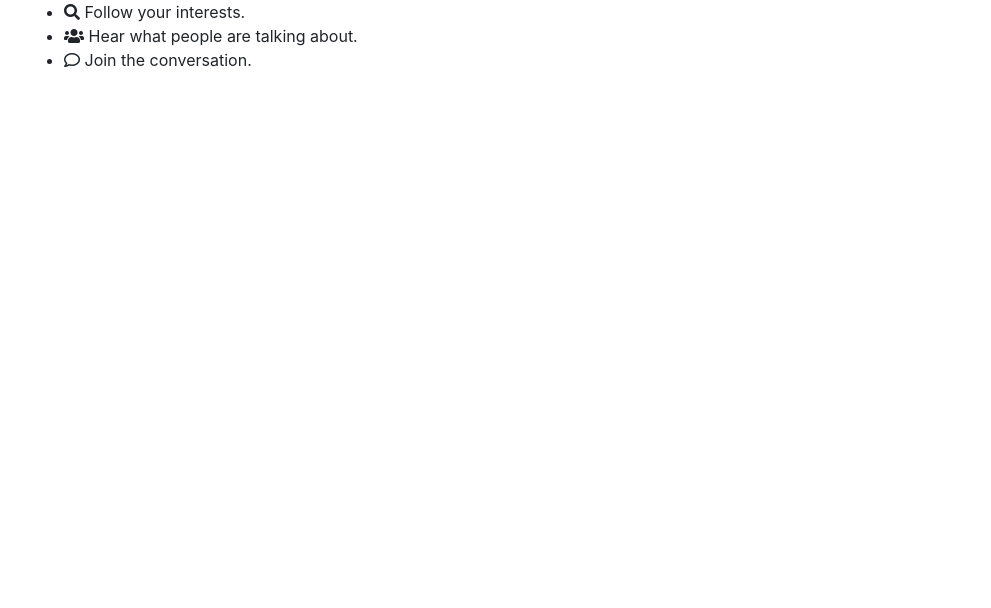
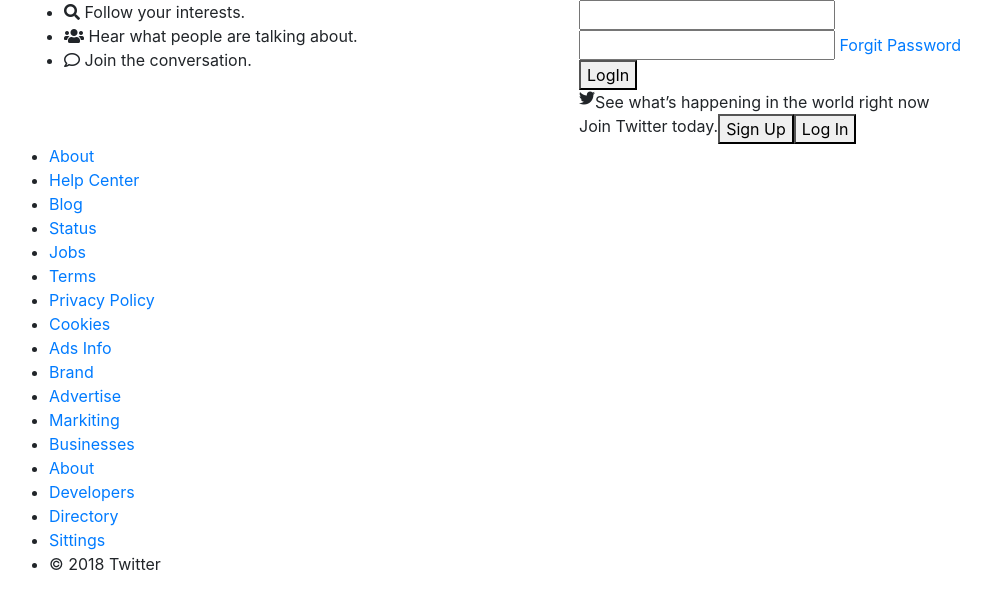
Before and after one commit to Alinabulsi/twitter-clone, a plain HTML site: page index.html in a window 1280 px wide. Shown: the whole page, without its empty margins (61-1052 px from the left). Drawn offline with nearby package versions, Linux system fonts and the light colour scheme.

Commit message:
add Html Structre code

```diff
--- a/index.html
+++ b/index.html
@@ -1,15 +1,19 @@
 <!DOCTYPE html>
 <html lang="en">
+
 <head>
     <meta charset="UTF-8">
     <meta name="viewport" content="width=device-width, initial-scale=1.0">
     <meta http-equiv="X-UA-Compatible" content="ie=edge">
-    <link rel="stylesheet" href="https://stackpath.bootstrapcdn.com/bootstrap/4.1.2/css/bootstrap.min.css" integrity="sha384-Smlep5jCw/wG7hdkwQ/Z5nLIefveQRIY9nfy6xoR1uRYBtpZgI6339F5dgvm/e9B" crossorigin="anonymous">
-    <link rel="stylesheet" href="https://use.fontawesome.com/releases/v5.1.1/css/all.css" integrity="sha384-O8whS3fhG2OnA5Kas0Y9l3cfpmYjapjI0E4theH4iuMD+pLhbf6JI0jIMfYcK3yZ" crossorigin="anonymous">
-
+    <link rel="stylesheet" href="https://stackpath.bootstrapcdn.com/bootstrap/4.1.2/css/bootstrap.min.css" integrity="sha384-Smlep5jCw/wG7hdkwQ/Z5nLIefveQRIY9nfy6xoR1uRYBtpZgI6339F5dgvm/e9B"
+        crossorigin="anonymous">
+    <link rel="stylesheet" href="https://use.fontawesome.com/releases/v5.1.1/css/all.css" integrity="sha384-O8whS3fhG2OnA5Kas0Y9l3cfpmYjapjI0E4theH4iuMD+pLhbf6JI0jIMfYcK3yZ"
+        crossorigin="anonymous">
+    <link rel="stylesheet" href="./style.css">
 
     <title>twitter</title>
 </head>
+
 <body>
     <div class="container">
         <div class="row">
@@ -29,9 +33,135 @@
                     </li>
                 </ul>
             </div>
-            <div class="col"></div>
+            <div class="col">
+                <div class="row">
+                    <form action="">
+                        <input type="email">
+                        <div class="password-input">
+                            <input type="password">
+                            <a href="#">Forgit Password</a>
                         </div>
-        <div class="row">
+                        <button>
+                            LogIn
+                        </button>
+
+                    </form>
+                </div>
+                <div class="mid-row row">
+                    <i class="fab fa-twitter"></i>
+                    <div>
+                        See what’s happening in the world right now
+                    </div>
+                </div>
+                <div class="lower-row row">
+                    <div>
+                        Join Twitter today.
+                    </div>
+                    <button>
+                        Sign Up
+                    </button>
+                    <button>
+                        Log In
+                    </button>
+                </div>
+
+
+            </div>
+
+        </div>
+        <div class="row footer">
+            <ul>
+                <li>
+                    <a href="">
+                        About
+                    </a>
+                </li>
+                <li>
+                    <a href="">
+                        Help Center
+                    </a>
+                </li>
+                <li>
+                    <a href="">
+                        Blog
+                    </a>
+                </li>
+                <li>
+                    <a href="">
+                        Status
+                    </a>
+                </li>
+                <li>
+                    <a href="">
+                        Jobs
+                    </a>
+                </li>
+                <li>
+                    <a href="">
+                        Terms
+                    </a>
+                </li>
+                <li>
+                    <a href="">
+                        Privacy Policy
+                    </a>
+                </li>
+                <li>
+                    <a href="">
+                        Cookies
+                    </a>
+                </li>
+                <li>
+                    <a href="">
+                        Ads Info
+                    </a>
+                </li>
+                <li>
+                    <a href="">
+                        Brand
+                    </a>
+                </li>
+
+                <li>
+                    <a href="">
+                        Advertise
+                    </a>
+                </li>
+                <li>
+                    <a href="">
+                        Markiting
+                    </a>
+                </li>
+                <li>
+                    <a href="">
+                        Businesses
+                    </a>
+                </li>
+                <li>
+                    <a href="">
+                        About
+                    </a>
+                </li>
+                <li>
+                    <a href="">
+                        Developers
+                    </a>
+                </li>
+                <li>
+                    <a href="">
+                        Directory
+                    </a>
+                </li>
+                <li>
+                    <a href="">
+                        Sittings
+                    </a>
+                </li>
+                <li>
+                    © 2018 Twitter
+                </li>
+
+            </ul>
 
         </div>
     </div>
@@ -42,8 +172,12 @@
 
 
 
-    <script src="https://code.jquery.com/jquery-3.3.1.slim.min.js" integrity="sha384-q8i/X+965DzO0rT7abK41JStQIAqVgRVzpbzo5smXKp4YfRvH+8abtTE1Pi6jizo" crossorigin="anonymous"></script>
-<script src="https://cdnjs.cloudflare.com/ajax/libs/popper.js/1.14.3/umd/popper.min.js" integrity="sha384-ZMP7rVo3mIykV+2+9J3UJ46jBk0WLaUAdn689aCwoqbBJiSnjAK/l8WvCWPIPm49" crossorigin="anonymous"></script>
-<script src="https://stackpath.bootstrapcdn.com/bootstrap/4.1.2/js/bootstrap.min.js" integrity="sha384-o+RDsa0aLu++PJvFqy8fFScvbHFLtbvScb8AjopnFD+iEQ7wo/CG0xlczd+2O/em" crossorigin="anonymous"></script>
+    <script src="https://code.jquery.com/jquery-3.3.1.slim.min.js" integrity="sha384-q8i/X+965DzO0rT7abK41JStQIAqVgRVzpbzo5smXKp4YfRvH+8abtTE1Pi6jizo"
+        crossorigin="anonymous"></script>
+    <script src="https://cdnjs.cloudflare.com/ajax/libs/popper.js/1.14.3/umd/popper.min.js" integrity="sha384-ZMP7rVo3mIykV+2+9J3UJ46jBk0WLaUAdn689aCwoqbBJiSnjAK/l8WvCWPIPm49"
+        crossorigin="anonymous"></script>
+    <script src="https://stackpath.bootstrapcdn.com/bootstrap/4.1.2/js/bootstrap.min.js" integrity="sha384-o+RDsa0aLu++PJvFqy8fFScvbHFLtbvScb8AjopnFD+iEQ7wo/CG0xlczd+2O/em"
+        crossorigin="anonymous"></script>
 </body>
+
 </html>
```
Also changed, not shown: style.css (added). Lines whose indentation alone changed are shown as unchanged.
